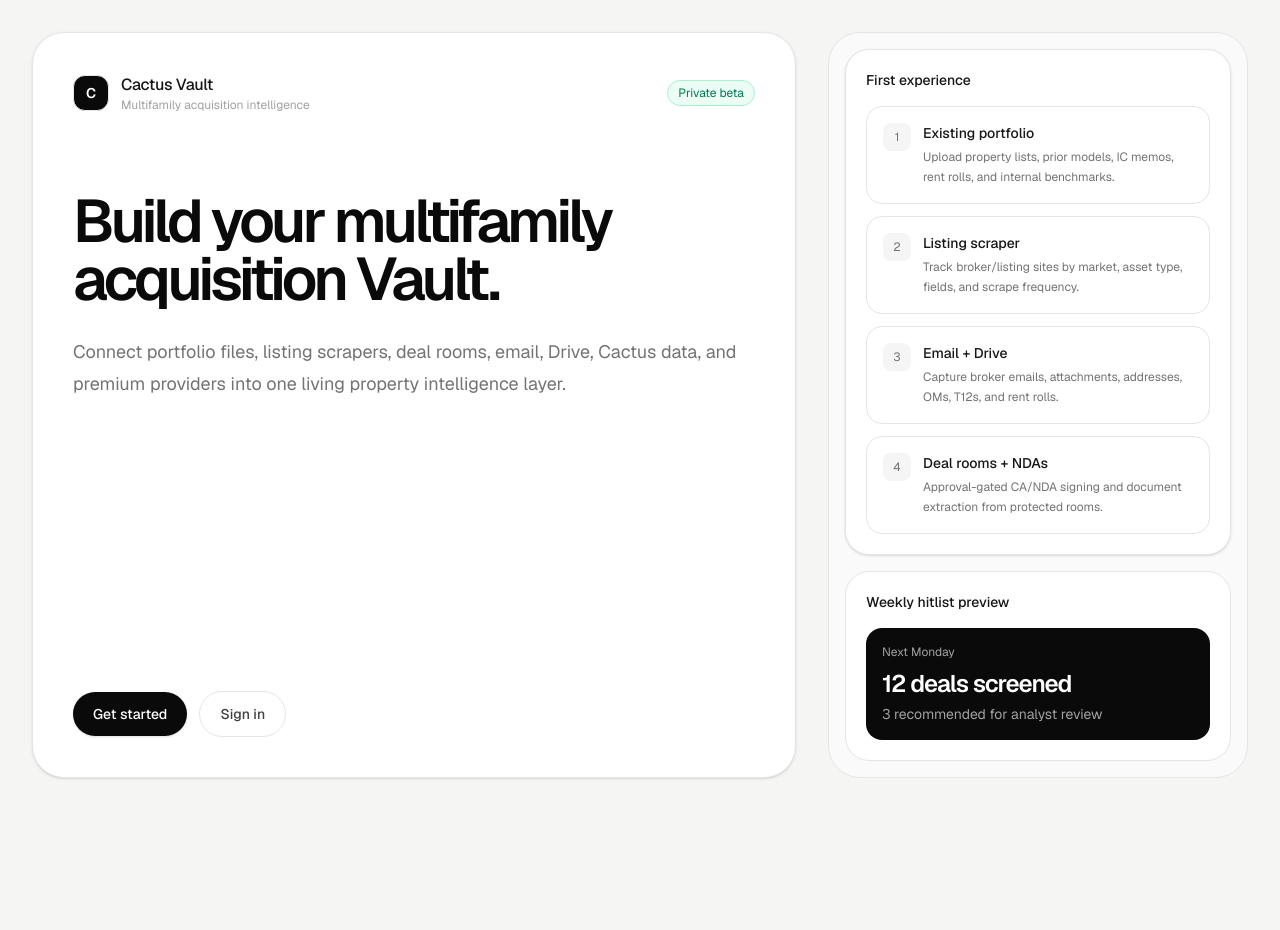
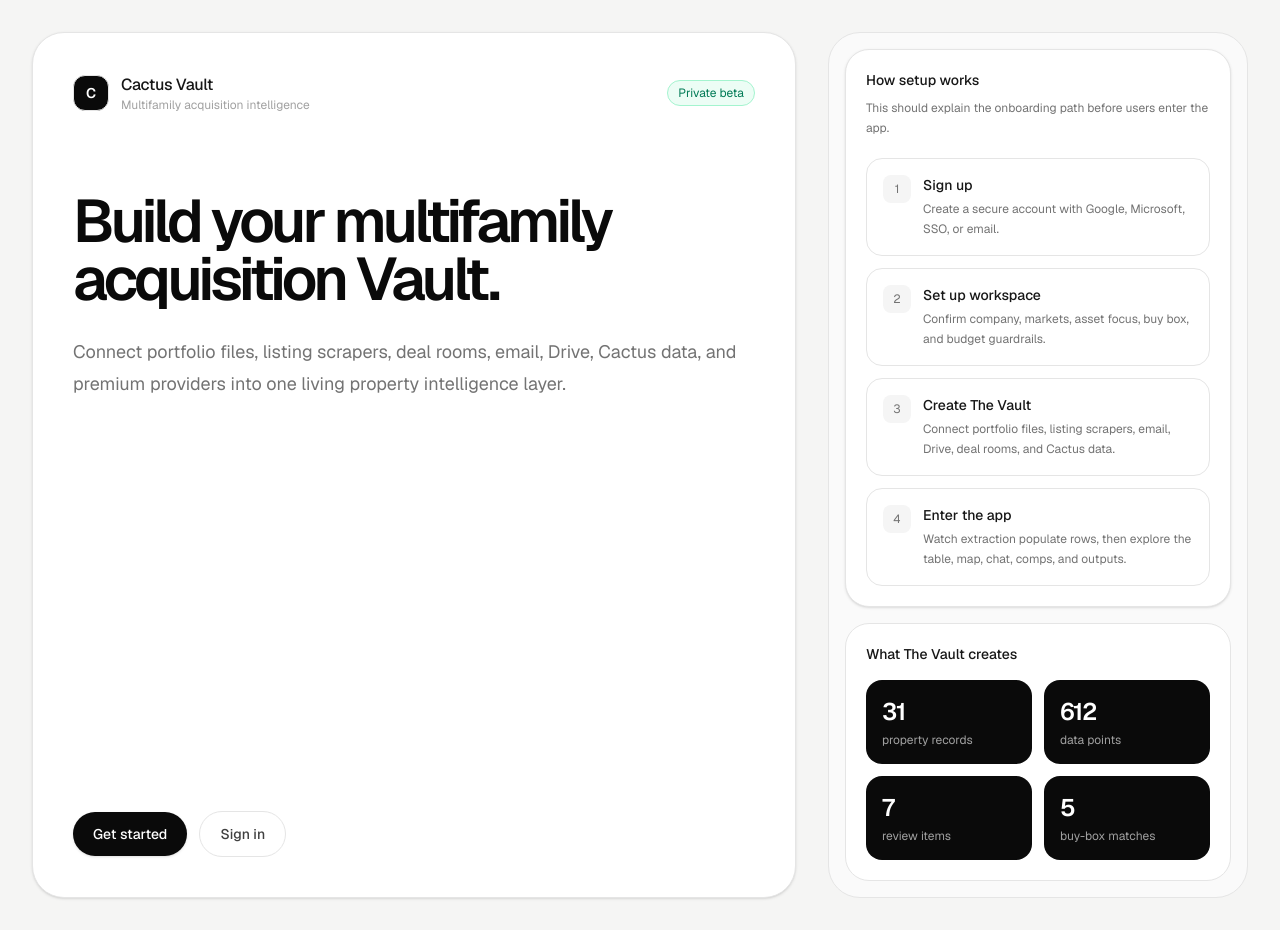
Before and after one commit to CactusCEO/cactus-vault-prototype, a Next.js app: page / in a window 1280 px wide. Before the commit the page ends 810 px from the top, so only its background shows below. Built offline with nearby package versions, Linux system fonts and the light colour scheme.

Commit message:
fix: clarify homepage onboarding preview

```diff
--- a/src/app/page.tsx
+++ b/src/app/page.tsx
@@ -137,15 +137,21 @@
       </div>
       <div className="rounded-[2rem] border border-neutral-200 bg-neutral-50 p-4">
         <div className="rounded-[1.5rem] border border-neutral-200 bg-white p-5 shadow-sm">
-          <p className="text-sm font-medium">First experience</p>
-          <div className="mt-4 space-y-3">
-            {sourceCards.slice(0, 4).map((card, index) => (
-              <div key={card.title} className="rounded-2xl border border-neutral-200 bg-white p-4">
+          <p className="text-sm font-medium">How setup works</p>
+          <p className="mt-2 text-xs leading-5 text-neutral-500">This should explain the onboarding path before users enter the app.</p>
+          <div className="mt-5 space-y-3">
+            {[
+              ["Sign up", "Create a secure account with Google, Microsoft, SSO, or email."],
+              ["Set up workspace", "Confirm company, markets, asset focus, buy box, and budget guardrails."],
+              ["Create The Vault", "Connect portfolio files, listing scrapers, email, Drive, deal rooms, and Cactus data."],
+              ["Enter the app", "Watch extraction populate rows, then explore the table, map, chat, comps, and outputs."],
+            ].map(([title, note], index) => (
+              <div key={title} className="rounded-2xl border border-neutral-200 bg-white p-4">
                 <div className="flex items-start gap-3">
                   <div className="grid h-7 w-7 shrink-0 place-items-center rounded-lg bg-neutral-100 text-xs text-neutral-500">{index + 1}</div>
                   <div>
-                    <p className="text-sm font-medium text-neutral-900">{card.title}</p>
-                    <p className="mt-1 text-xs leading-5 text-neutral-500">{card.note}</p>
+                    <p className="text-sm font-medium text-neutral-900">{title}</p>
+                    <p className="mt-1 text-xs leading-5 text-neutral-500">{note}</p>
                   </div>
                 </div>
               </div>
@@ -153,11 +159,14 @@
           </div>
         </div>
         <div className="mt-4 rounded-[1.5rem] border border-neutral-200 bg-white p-5">
-          <p className="text-sm font-medium">Weekly hitlist preview</p>
-          <div className="mt-4 rounded-2xl bg-neutral-950 p-4 text-white">
-            <p className="text-xs text-neutral-400">Next Monday</p>
-            <p className="mt-2 text-2xl font-semibold tracking-[-0.04em]">12 deals screened</p>
-            <p className="mt-1 text-sm text-neutral-400">3 recommended for analyst review</p>
+          <p className="text-sm font-medium">What The Vault creates</p>
+          <div className="mt-4 grid grid-cols-2 gap-3">
+            {[["31", "property records"], ["612", "data points"], ["7", "review items"], ["5", "buy-box matches"]].map(([value, label]) => (
+              <div key={label} className="rounded-2xl bg-neutral-950 p-4 text-white">
+                <p className="text-2xl font-semibold tracking-[-0.05em]">{value}</p>
+                <p className="mt-1 text-xs text-neutral-400">{label}</p>
+              </div>
+            ))}
           </div>
         </div>
       </div>
```
